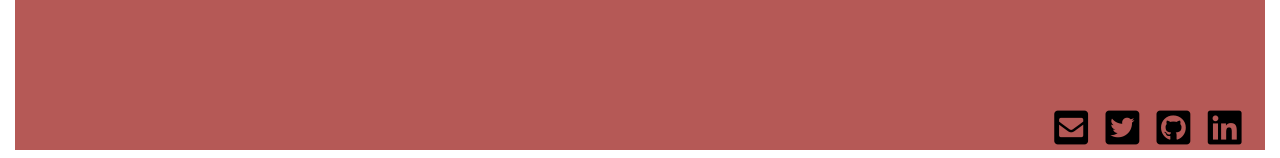
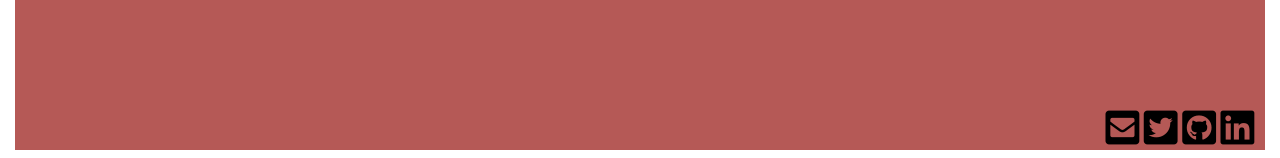
Before and after one commit to Fluffhead88/thigpen-portfolio, a Django app: page / in a window 1280 px wide. Shown: the part 2250-2408 px from the top of the page. Run offline with Django 3.2, Linux system fonts and the light colour scheme; some libraries are stand-ins or nearby versions.

Commit message:
moved social links

```diff
--- a/static/css/main.css
+++ b/static/css/main.css
@@ -120,7 +120,7 @@ section {
 .social_1 {
   position: absolute;
   bottom: -201%;
-  right: 3%;
+  right: 2%;
   z-index: 3;
   color: black;
   font-size: 29pt;
@@ -129,7 +129,7 @@ section {
 .social_2 {
   position: absolute;
   bottom: -201%;
-  right: 7%;
+  right: 5%;
   z-index: 3;
   color: black;
   font-size: 29pt;
@@ -138,7 +138,7 @@ section {
 .social_3 {
   position: absolute;
   bottom: -201%;
-  right: 11%;
+  right: 8%;
   z-index: 3;
   color: black;
   font-size: 29pt;
@@ -147,7 +147,7 @@ section {
 .email {
   position: absolute;
   bottom: -201%;
-  right: 15%;
+  right: 11%;
   z-index: 3;
   color: black;
   font-size: 29pt;
```
